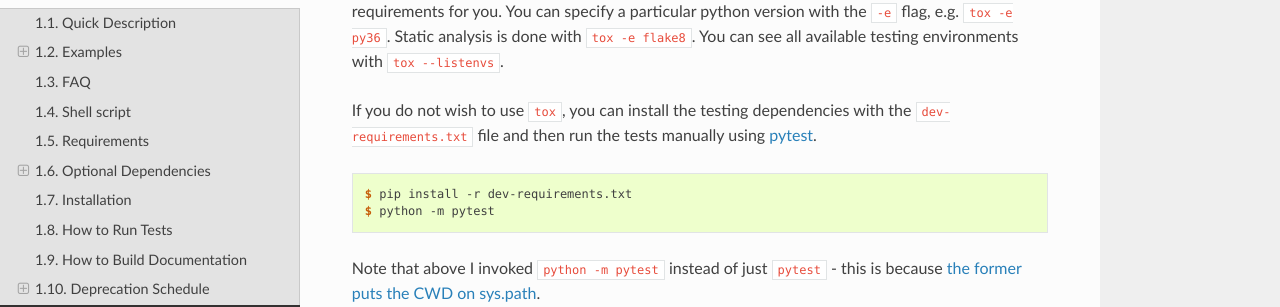
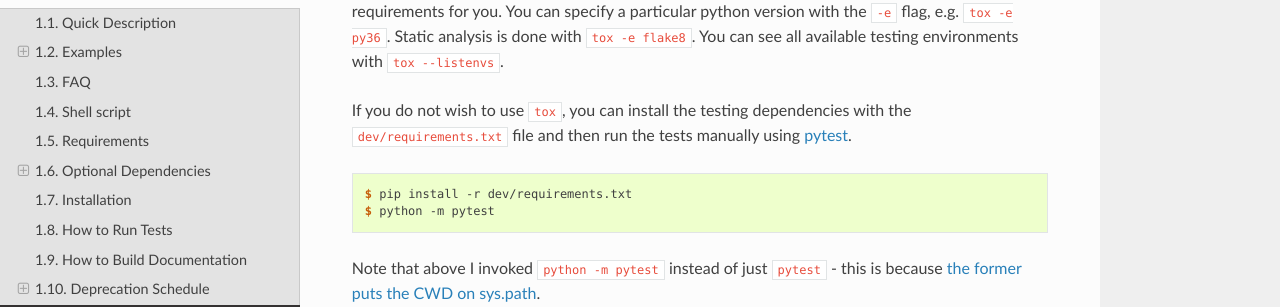
Before and after one commit to SethMMorton/natsort, a Sphinx documentation site: the page built from docs/intro.rst, in a window 1280 px wide and 900 px high, scrolled down 6982 px. Shown: the part 155-462 px from the top of the window. Built offline with Sphinx 7.4.7 and the Read the Docs theme 2.0.0, drawn with Linux system fonts in a browser that asks for light colours; pages that are not in the unit, such as notebooks, are missing from menus.

Commit message:
Move development collateral into a dev/ folder
This keeps the root directory cleaner. Dependent files and documentation
has been modified to relfect the change.

Additionally, the bump.sh file has been updated to force the use of
bump2version over bumpversion, and to use a cross-platform sed
invokation.

```diff
--- a/README.rst
+++ b/README.rst
@@ -394,12 +394,12 @@ with the ``-e`` flag, e.g. ``tox -e py36``. Static analysis is done with ``tox -
 You can see all available testing environments with ``tox --listenvs``.
 
 If you do not wish to use ``tox``, you can install the testing dependencies with the
-``dev-requirements.txt`` file and then run the tests manually using
+``dev/requirements.txt`` file and then run the tests manually using
 `pytest <https://docs.pytest.org/en/latest/>`_.
 
 .. code-block:: console
 
-    $ pip install -r dev-requirements.txt
+    $ pip install -r dev/requirements.txt
     $ python -m pytest
 
 Note that above I invoked ``python -m pytest`` instead of just ``pytest`` - this is because
--- a/docs/intro.rst
+++ b/docs/intro.rst
@@ -389,12 +389,12 @@ with the ``-e`` flag, e.g. ``tox -e py36``. Static analysis is done with ``tox -
 You can see all available testing environments with ``tox --listenvs``.
 
 If you do not wish to use ``tox``, you can install the testing dependencies with the
-``dev-requirements.txt`` file and then run the tests manually using
+``dev/requirements.txt`` file and then run the tests manually using
 `pytest <https://docs.pytest.org/en/latest/>`_.
 
 .. code-block:: console
 
-    $ pip install -r dev-requirements.txt
+    $ pip install -r dev/requirements.txt
     $ python -m pytest
 
 Note that above I invoked ``python -m pytest`` instead of just ``pytest`` - this is because
```
Also changed, not shown: dev/README.md (added), 8 other files.
